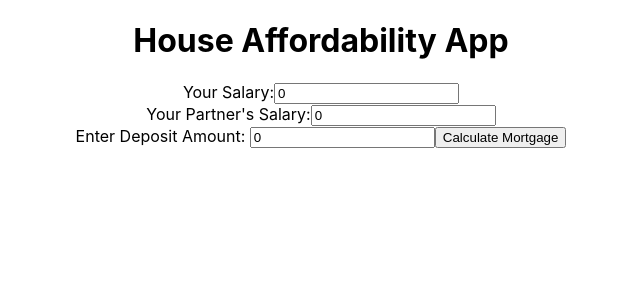
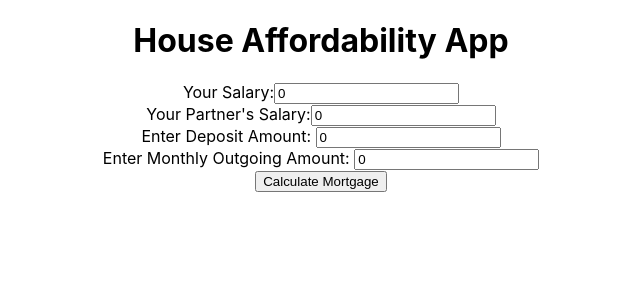
Before and after one commit to michaelurquhart79/mortgage_calculator_app, a React (Create React App) app: page / in a window 1280 px wide. Shown: the top 300 px of the page, without its empty margins (319-959 px from the left). Built offline with nearby package versions, Linux system fonts and the light colour scheme.

Commit message:
fields added to input form and state for monthly spend and calculation updated to conisder.

```diff
--- a/src/components/MortgageForm.js
+++ b/src/components/MortgageForm.js
@@ -6,11 +6,13 @@ class MortgageForm extends Component {
     this.state = {
       userSalary: 0,
       partnerSalary: 0,
-      deposit: 0
+      deposit: 0,
+      monthlySpend: 0
     };
     this.handleUserSalaryChange = this.handleUserSalaryChange.bind(this);
     this.handlePartnerSalaryChange = this.handlePartnerSalaryChange.bind(this);
     this.handleDepositChange = this.handleDepositChange.bind(this);
+    this.handleMonthlySpendChange = this.handleMonthlySpendChange.bind(this);
     this.handleSubmit = this.handleSubmit.bind(this);
   }
 
@@ -24,6 +26,10 @@ class MortgageForm extends Component {
 
   handleDepositChange(event) {
     this.setState({deposit: parseInt(event.target.value)});
+  }
+
+  handleMonthlySpendChange(event) {
+    this.setState({monthlySpend: parseInt(event.target.value)});
   }
 
   handleSubmit(event) {
@@ -42,7 +48,7 @@ class MortgageForm extends Component {
     return (
       <div className="mortgage-form">
         <form className="mortgage-form" onSubmit={this.handleSubmit}>
-          <label for="user-salary">Your Salary:</label>
+          <label htmlFor="user-salary">Your Salary:</label>
           <input
             id="user-salary"
             min="0"
@@ -52,7 +58,7 @@ class MortgageForm extends Component {
             onChange={this.handleUserSalaryChange}>
           </input>
           <br/>
-          <label for="partner-salary">Your Partner's Salary:</label>
+          <label htmlFor="partner-salary">Your Partner's Salary:</label>
           <input
             id="partner-salary"
             min="0"
@@ -61,7 +67,7 @@ class MortgageForm extends Component {
             value={this.state.partnerSalary}
             onChange={this.handlePartnerSalaryChange}></input>
           <br/>
-          <label for="deposit">Enter Deposit Amount: </label>
+          <label htmlFor="deposit">Enter Deposit Amount: </label>
           <input
             id="deposit"
             min="0"
@@ -69,6 +75,16 @@ class MortgageForm extends Component {
             placeholder="Deposit..."
             value={this.state.deposit}
             onChange={this.handleDepositChange}></input>
+          <br/>
+          <label htmlFor="monthly-spend">Enter Monthly Outgoing Amount: </label>
+          <input
+            id="monthly-spend"
+            min="0"
+            type="number"
+            placeholder="Monthly Spend"
+            value={this.state.monthlySpend}
+            onChange={this.handleMonthlySpendChange}></input>
+          <br/>
           <input type="submit" value="Calculate Mortgage"></input>
         </form>
       </div>
--- a/src/components/MortgageResult.js
+++ b/src/components/MortgageResult.js
@@ -1,7 +1,7 @@
 import React from 'react';
 
 const MortgageResult = (props) => {
-  if (props.mortgageAwarded != 0) {
+  if (props.mortgageAwarded !== 0) {
     return(
       <div>
         <p>The maximum you can spend on a house is £{props.mortgageAwarded}</p>
--- a/src/containers/MortgageBox.js
+++ b/src/containers/MortgageBox.js
@@ -10,14 +10,15 @@ class MortgageBox extends Component {
       userSalary: 0,
       partnerSalary: 0,
       mortgageAwarded: 0,
-      deposit: 0
+      deposit: 0,
+      monthlySpend: 0
     }
     this.handleFormSubmit = this.handleFormSubmit.bind(this);
   }
 
-  handleFormSubmit({userSalary, partnerSalary, deposit}){
+  handleFormSubmit({userSalary, partnerSalary, deposit, monthlySpend}){
     this.setState({userSalary: userSalary, partnerSalary: partnerSalary, deposit: deposit});
-    const result = ((userSalary + partnerSalary) * 3) + deposit;
+    const result = ((userSalary + partnerSalary - (12 * monthlySpend)) * 3) + deposit;
     this.setState({mortgageAwarded: result});
   }
 
```
